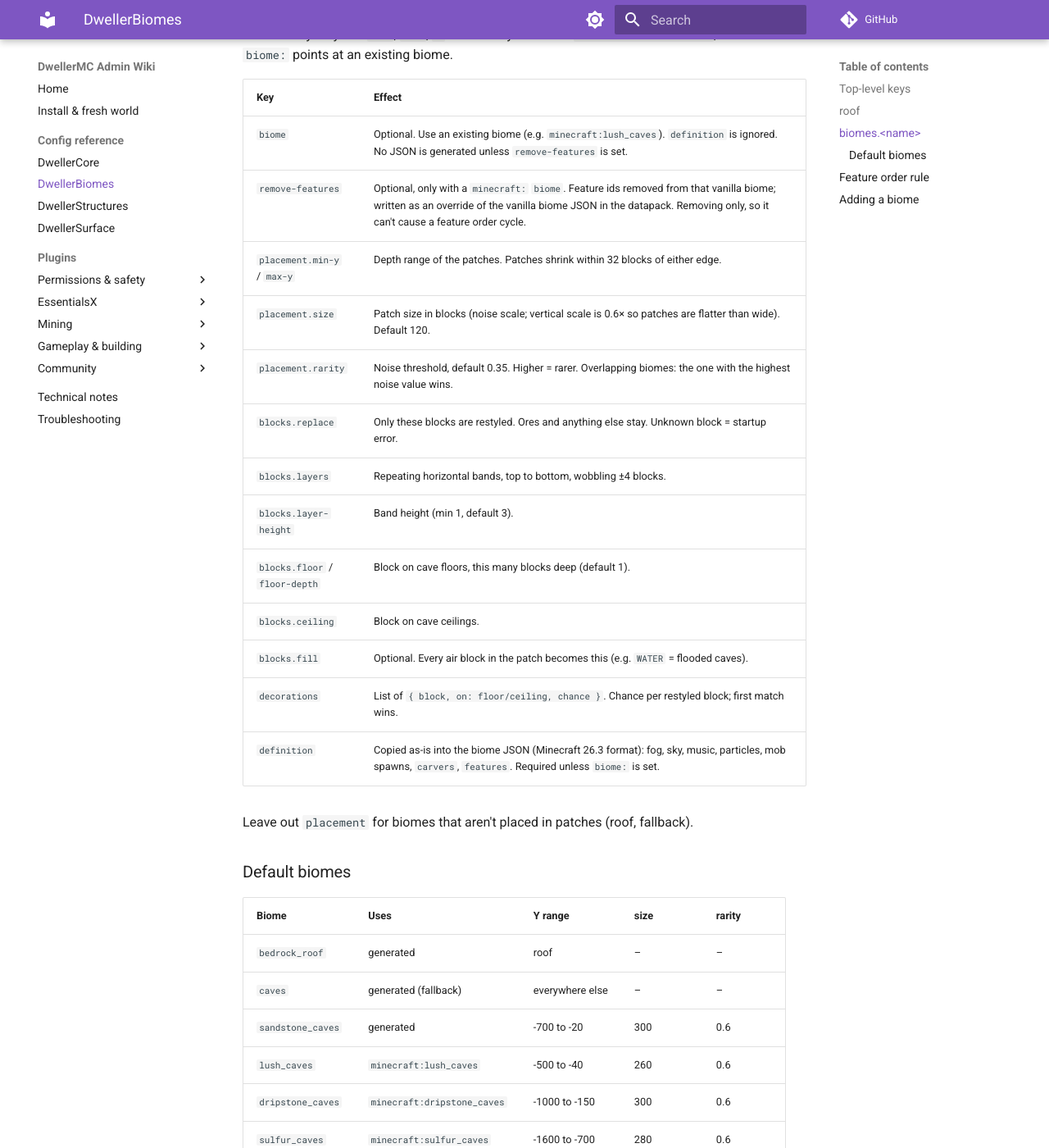
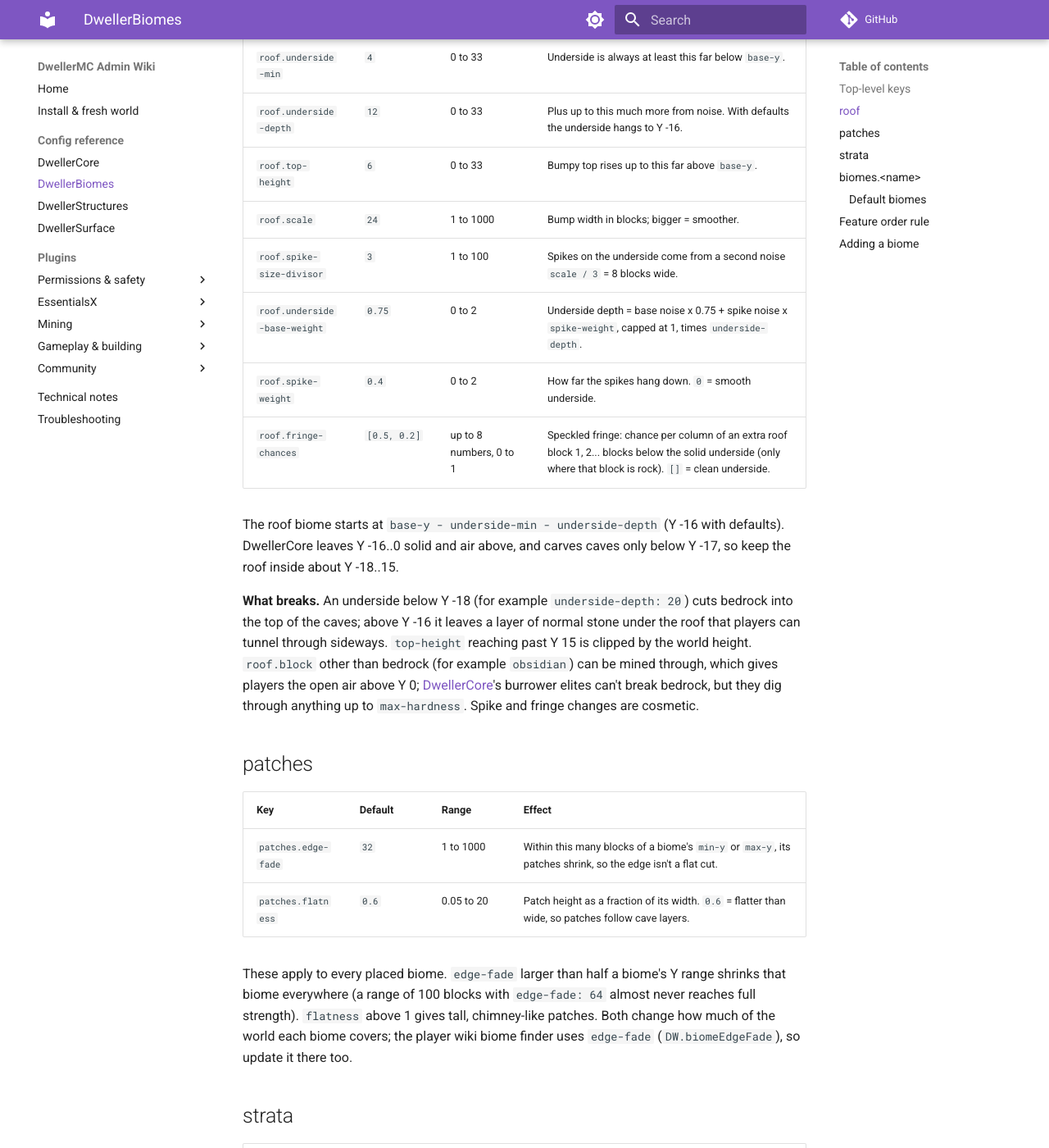
Before and after one commit to Craftyplayz/DwellerMC-admin-wiki, an MkDocs documentation site: the page built from docs/config-biomes.md, in a window 1280 px wide and 1400 px high, scrolled down 1676 px. Shown: the whole window at 82% size. Built offline with MkDocs 1.6.1 and Material for MkDocs 9.7.7, drawn with Linux system fonts in a browser that asks for light colours; comment, search, counter and statistics services are not loaded; some of the changed text lies outside the part shown.

Commit message:
Make every gameplay value configurable
Co-Authored-By: Claude Opus 5.5 <noreply@anthropic.com>

````diff
--- a/docs/config-biomes.md
+++ b/docs/config-biomes.md
@@ -5,54 +5,91 @@ File: `plugins/DwellerBiomes/config.yml` (default: `DwellerBiomes/src/main/resou
 !!! danger "Never delete or rename a biome a world already uses"
     Chunks that use it break. Generated biome files are never deleted for this reason (`BiomePack.java`).
 
-**When changes apply:** a full **restart** (not `/reload`): the biome datapack is built during bootstrap. Changes only affect **newly generated chunks**. A biome name that isn't loaded stops startup with `Biome ... is not loaded. Restart the server (not /reload) after adding biomes.`
+**When changes apply:** a full **restart** (not `/reload`): the biome datapack is built during bootstrap. Changes only affect **newly generated chunks**.
+
+**Bad values never stop the server.** A wrong type or out-of-range number logs a warning naming the key and the default is used. An unknown block, an unknown biome or a bad decoration row is skipped with a warning, and the rest of the biome still works. A whole cave biome is skipped (not placed) when its biome isn't loaded or its `min-y` is above `max-y`. Example:
+
+```
+[DwellerBiomes] Config roof.base-y: got '99', expected a whole number from -18 to 15. Using the default: 0
+```
+
+A skipped biome keeps the JSON file written on earlier starts, so chunks that already use it stay valid. The one setting the plugin can't run without is a roof and a fallback biome: if both the configured one and the default (`bedrock_roof`, `caves`) are missing, the plugin stops with `Biome ... is not loaded either`.
 
 !!! note "No vanilla ores"
-    `lush_caves`, `dripstone_caves`, `sulfur_caves` and `deep_dark` set `remove-features: *vanilla-ores`, so Minecraft's own ore features (17 listed under the top-level `vanilla-ores` anchor: coal, iron, gold, redstone, diamond, lapis, copper) are stripped. [DwellerCore ores](config-core.md#ores-new-chunks) are the only ore source. If the vanilla biome JSON can't be read from the server jar at startup, the server refuses to start instead of silently keeping vanilla ores.
+    `lush_caves`, `dripstone_caves`, `sulfur_caves` and `deep_dark` set `remove-features: *vanilla-ores`, so Minecraft's own ore features (17 listed under the top-level `vanilla-ores` anchor: coal, iron, gold, redstone, diamond, lapis, copper) are stripped. [DwellerCore ores](config-core.md#ores-new-chunks) are the only ore source. If a vanilla biome JSON can't be found in the server jar (wrong id, or a server update moved it), that biome keeps its vanilla ores in new chunks and the log says so: `Its features were NOT removed, so its vanilla ores generate in new chunks`. Check the log after every server update.
 
 ## Top-level keys
 
 | Key | Default | Effect |
 |---|---|---|
-| `worlds` | `[world]` | Worlds that get the roof populator and biome restyling. The biome provider itself is used by any world whose generator asks for it (DwellerCore does). |
-| `fallback-biome` | `caves` | Biome for cave cells outside every patch. Required. |
+| `worlds` | `[world]` | Worlds that get the roof populator and biome restyling. Names are case-sensitive. The biome provider itself is used by any world whose generator asks for it (DwellerCore does). |
+| `fallback-biome` | `caves` | Biome for cave cells outside every patch. A missing biome falls back to `caves`. |
 | `vanilla-ores` | anchor `&vanilla-ores` | List of the 17 vanilla ore feature ids, reused by `remove-features`. Not read directly by the code. |
 | `underground-features` | anchor `&underground` | Shared feature list reused by custom biomes (see below). Not read directly by the code; it's a YAML anchor. |
 
+A world missing from `worlds` gets no roof at all: DwellerCore leaves the band Y -16 to 0 as plain stone, so players can mine up into the open air above Y 0. Add every DwellerCore world here.
+
 ## roof
 
-| Key | Default | Effect |
-|---|---|---|
-| `roof.biome` | `bedrock_roof` | Biome for every cell from the roof underside upward. Required. |
-| `roof.base-y` | `0` | Reference Y of the roof. |
-| `roof.underside-min` | `4` | Underside is always at least this far below `base-y`. |
-| `roof.underside-depth` | `12` | Plus up to this much more from noise. With defaults the underside hangs to Y -16. |
-| `roof.top-height` | `6` | Bumpy top rises up to this far above `base-y`. |
-| `roof.scale` | `24` | Bump width in blocks; bigger = smoother. |
+| Key | Default | Range | Effect |
+|---|---|---|---|
+| `roof.biome` | `bedrock_roof` | biome | Biome for every cell from the roof underside upward. A missing biome falls back to `bedrock_roof`. |
+| `roof.block` | `bedrock` | block id | What the roof is made of. An unknown block falls back to bedrock. |
+| `roof.base-y` | `0` | -18 to 15 | Reference Y of the roof. |
+| `roof.underside-min` | `4` | 0 to 33 | Underside is always at least this far below `base-y`. |
+| `roof.underside-depth` | `12` | 0 to 33 | Plus up to this much more from noise. With defaults the underside hangs to Y -16. |
+| `roof.top-height` | `6` | 0 to 33 | Bumpy top rises up to this far above `base-y`. |
+| `roof.scale` | `24` | 1 to 1000 | Bump width in blocks; bigger = smoother. |
+| `roof.spike-size-divisor` | `3` | 1 to 100 | Spikes on the underside come from a second noise `scale / 3` = 8 blocks wide. |
+| `roof.underside-base-weight` | `0.75` | 0 to 2 | Underside depth = base noise x 0.75 + spike noise x `spike-weight`, capped at 1, times `underside-depth`. |
+| `roof.spike-weight` | `0.4` | 0 to 2 | How far the spikes hang down. `0` = smooth underside. |
+| `roof.fringe-chances` | `[0.5, 0.2]` | up to 8 numbers, 0 to 1 | Speckled fringe: chance per column of an extra roof block 1, 2... blocks below the solid underside (only where that block is rock). `[]` = clean underside. |
 
-The roof biome starts at `base-y − underside-min − underside-depth` (Y -16 with defaults). Below the solid underside, a speckled fringe: 50% chance of bedrock 1 block down, 20% 2 blocks down. DwellerCore leaves Y -16..0 solid and air above, so keep the roof inside about Y -18..15.
+The roof biome starts at `base-y - underside-min - underside-depth` (Y -16 with defaults). DwellerCore leaves Y -16..0 solid and air above, and carves caves only below Y -17, so keep the roof inside about Y -18..15.
+
+**What breaks.** An underside below Y -18 (for example `underside-depth: 20`) cuts bedrock into the top of the caves; above Y -16 it leaves a layer of normal stone under the roof that players can tunnel through sideways. `top-height` reaching past Y 15 is clipped by the world height. `roof.block` other than bedrock (for example `obsidian`) can be mined through, which gives players the open air above Y 0; [DwellerCore](config-core.md)'s burrower elites can't break bedrock, but they dig through anything up to `max-hardness`. Spike and fringe changes are cosmetic.
+
+## patches
+
+| Key | Default | Range | Effect |
+|---|---|---|---|
+| `patches.edge-fade` | `32` | 1 to 1000 | Within this many blocks of a biome's `min-y` or `max-y`, its patches shrink, so the edge isn't a flat cut. |
+| `patches.flatness` | `0.6` | 0.05 to 20 | Patch height as a fraction of its width. `0.6` = flatter than wide, so patches follow cave layers. |
+
+These apply to every placed biome. `edge-fade` larger than half a biome's Y range shrinks that biome everywhere (a range of 100 blocks with `edge-fade: 64` almost never reaches full strength). `flatness` above 1 gives tall, chimney-like patches. Both change how much of the world each biome covers; the player wiki biome finder uses `edge-fade` (`DW.biomeEdgeFade`), so update it there too.
+
+## strata
+
+| Key | Default | Range | Effect |
+|---|---|---|---|
+| `strata.wobble-scale` | `40` | 1 to 1000 | Distance over which the `layers` bands rise and fall, in blocks. |
+| `strata.wobble-height` | `4` | 0 to 64 | How far the bands move up or down. `0` = ruler-flat layers. |
+
+Only visible in biomes with `blocks.layers` (`sandstone_caves`, `dripstone_caves`, `sulfur_caves` by default). A wobble taller than `layers` x `layer-height` makes the bands look random rather than layered.
 
 ## biomes.&lt;name&gt;
 
-Names may only use `a-z`, `0-9`, `_`. Each entry becomes `dwellerbiomes:<name>`, unless `biome:` points at an existing biome.
+Names may only use `a-z`, `0-9`, `_`; any other name is skipped with a warning. Each entry becomes `dwellerbiomes:<name>`, unless `biome:` points at an existing biome.
 
-| Key | Effect |
-|---|---|
-| `biome` | Optional. Use an existing biome (e.g. `minecraft:lush_caves`). `definition` is ignored. No JSON is generated unless `remove-features` is set. |
-| `remove-features` | Optional, only with a `minecraft:` `biome`. Feature ids removed from that vanilla biome; written as an override of the vanilla biome JSON in the datapack. Removing only, so it can't cause a feature order cycle. |
-| `placement.min-y` / `max-y` | Depth range of the patches. Patches shrink within 32 blocks of either edge. |
-| `placement.size` | Patch size in blocks (noise scale; vertical scale is 0.6× so patches are flatter than wide). Default 120. |
-| `placement.rarity` | Noise threshold, default 0.35. Higher = rarer. Overlapping biomes: the one with the highest noise value wins. |
-| `blocks.replace` | Only these blocks are restyled. Ores and anything else stay. Unknown block = startup error. |
-| `blocks.layers` | Repeating horizontal bands, top to bottom, wobbling ±4 blocks. |
-| `blocks.layer-height` | Band height (min 1, default 3). |
-| `blocks.floor` / `floor-depth` | Block on cave floors, this many blocks deep (default 1). |
-| `blocks.ceiling` | Block on cave ceilings. |
-| `blocks.fill` | Optional. Every air block in the patch becomes this (e.g. `WATER` = flooded caves). |
-| `decorations` | List of `{ block, on: floor/ceiling, chance }`. Chance per restyled block; first match wins. |
-| `definition` | Copied as-is into the biome JSON (Minecraft 26.3 format): fog, sky, music, particles, mob spawns, `carvers`, `features`. Required unless `biome:` is set. |
+| Key | Default | Range | Effect |
+|---|---|---|---|
+| `biome` | own name | biome id | Optional. Use an existing biome (e.g. `minecraft:lush_caves`). `definition` is ignored. No JSON is generated unless `remove-features` is set. |
+| `remove-features` | none | feature ids | Optional, only with a `minecraft:` `biome`. Feature ids removed from that vanilla biome; written as an override of the vanilla biome JSON in the datapack. Removing only, so it can't cause a feature order cycle. |
+| `placement.min-y` / `max-y` | | -2032 to 15 | Depth range of the patches. `min-y` above `max-y` skips the biome. |
+| `placement.size` | `120` | 1 to 100000 | Patch size in blocks (noise scale; vertical scale is `size x patches.flatness`). |
+| `placement.rarity` | `0.35` | -1 to 1 | Noise threshold. Higher = rarer. Overlapping biomes: the one with the highest noise value wins. |
+| `blocks.replace` | none | block ids | Only these blocks are restyled. Ores and anything else stay. Unknown blocks are skipped. |
+| `blocks.layers` | none | block ids | Repeating horizontal bands, top to bottom, wobbling by `strata`. |
+| `blocks.layer-height` | `3` | 1 to 1000 | Band height. |
+| `blocks.floor` / `floor-depth` | none / `1` | block, 1 to 64 | Block on cave floors, this many blocks deep. |
+| `blocks.ceiling` | none | block | Block on cave ceilings. |
+| `blocks.fill` | none | block | Every air block in the patch becomes this (e.g. `WATER` = flooded caves). |
+| `decorations` | none | rows | List of `{ block, on: floor/ceiling, chance }`, chance 0 to 1 per restyled block; first match wins. A row with an unknown block or bad chance is skipped. |
+| `definition` | | | Copied as-is into the biome JSON (Minecraft 26.3 format): fog, sky, music, particles, mob spawns, `carvers`, `features`. Required unless `biome:` is set; without it the biome is skipped. |
 
 Leave out `placement` for biomes that aren't placed in patches (roof, fallback).
+
+**rarity.** `0` fills most of the depth range, `0.6` gives rare patches, `0.8` almost none. Below 0 a biome covers its whole range except near the edges. The default biomes all use 0.6. **size** under 50 makes small spotty patches that look like noise; above 1000 a patch can fill a whole region.
 
 ### Default biomes
 
@@ -70,11 +107,13 @@ With these values about 86% of the world stays the `caves` fallback (measured by
 
 ## Feature order rule
 
-`features` has 11 generation steps. A feature shared by several biomes must appear in the **same order in every biome**, or the server crashes with **"Feature order cycle"**. Easiest: reuse `*underground` and only add features at the end of a step.
+`features` has 11 generation steps. A feature shared by several biomes must appear in the **same order in every biome**, or the server crashes with **"Feature order cycle"**. Easiest: reuse `*underground` and only add features at the end of a step. This is a Minecraft check, so the plugin can't turn it into a warning.
 
 ## Adding a biome
 
 1. Copy the `sandstone_caves` block under `biomes:` and rename it.
 2. Change `placement`, `blocks`, `decorations`, `definition`.
 3. If structures should spawn in it, add `dwellerbiomes:<name>` to their `extra-biomes` in [DwellerStructures](config-structures.md).
-4. Restart.
+4. Restart. Check the log for `Config biomes.<name>` warnings.
+
+See also: [DwellerCore config](config-core.md), [DwellerStructures config](config-structures.md), [Troubleshooting](troubleshooting.md).
````
Also changed, not shown: docs/troubleshooting.md (+3 -2 lines).
